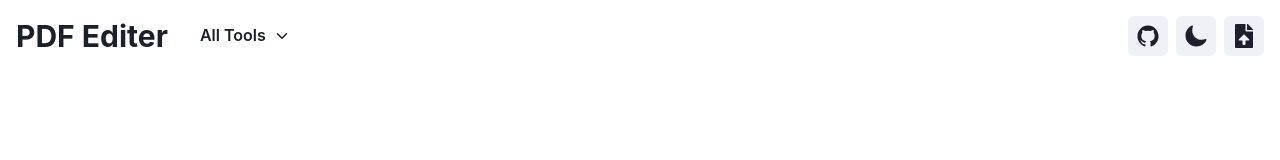
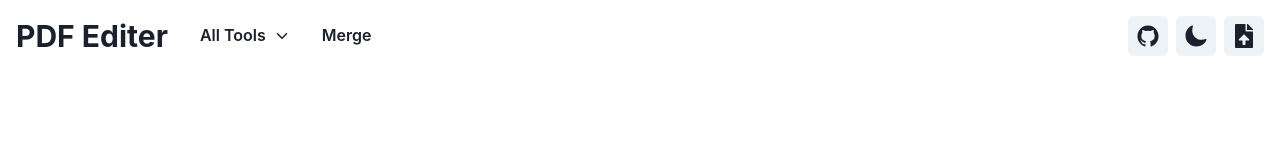
Before and after one commit to suikodev/offline-pdf-editor, a React (Create React App) app: page / in a window 1280 px wide. Shown: the top 160 px of the page. Built offline with nearby package versions, Linux system fonts and the light colour scheme.

Commit message:
feat(header): add merge button on header to redirect to merge page

```diff
--- a/src/common/components/Header.tsx
+++ b/src/common/components/Header.tsx
@@ -18,10 +18,12 @@ import {
   IoMoon,
   IoSunny,
 } from "react-icons/io5";
+import { useHistory } from "react-router";
 import { useAppSelector } from "../hooks";
 import { usePdfPicker } from "../hooks/usePdfPicker";
 import { PdfManageDrawer } from "./PdfManageDrawer";
 import { ToolMenuDrawer } from "./ToolMenuDrawer";
+import routes from "../../constants/routes.json";
 
 const headerButtonStyle = {
   fontSize: "2xl",
@@ -94,6 +96,8 @@ const OpenPdfManageDrawerButton: React.FC = () => {
 };
 
 export const Header: React.FC = () => {
+  const history = useHistory();
+
   const isPdfExist = useAppSelector(
     (state) => state.pdfInfo.pdfInfoList.length > 0
   );
@@ -118,6 +122,9 @@ export const Header: React.FC = () => {
           >
             All Tools
           </Button>
+          <Button onClick={() => history.push(routes.MERGE)} variant="guest">
+            Merge
+          </Button>
           <Flex justify="flex-end" flex="1">
             <HStack spacing={2} justify="center">
               <GithubButton href="https://github.com/nacht42/offline-pdf-editor" />
```
